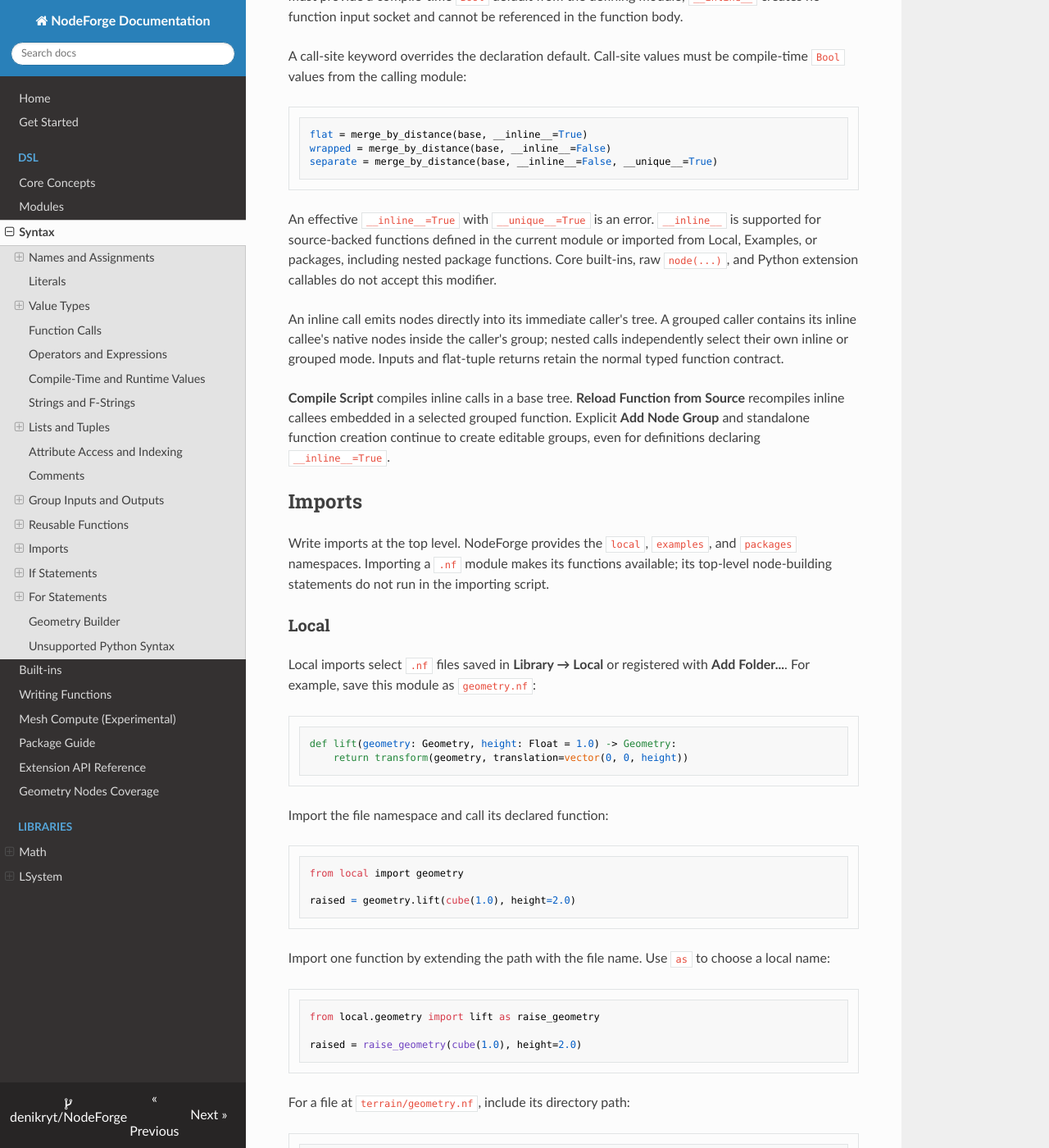
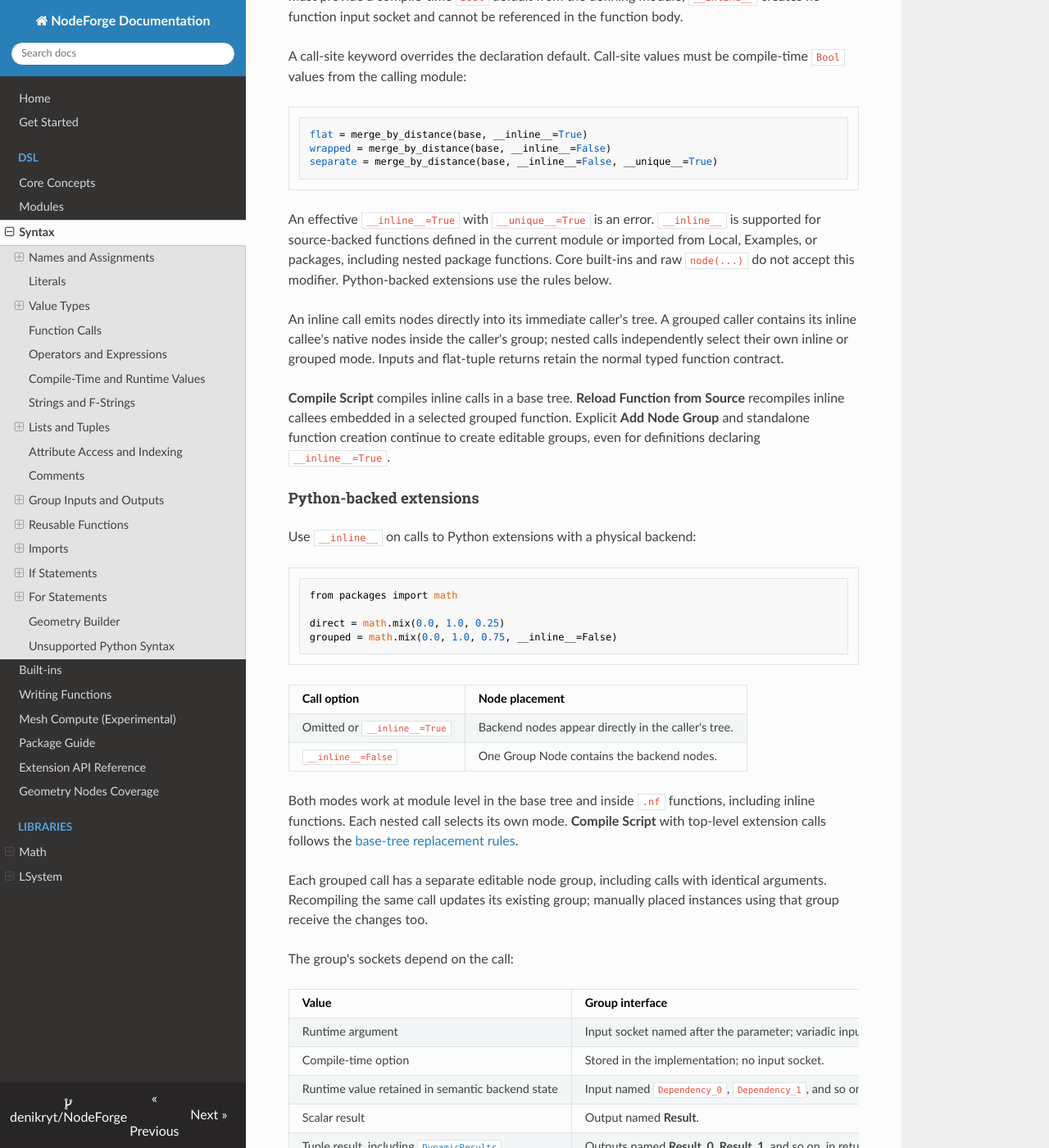
Before and after one commit to denikryt/NodeForge, an MkDocs documentation site: the page built from docs/SYNTAX.md, in a window 1280 px wide and 1400 px high, scrolled down 11916 px. Shown: the whole window at 82% size. Built offline with MkDocs 1.6.1, drawn with Linux system fonts in a browser that asks for light colours; nearby versions of some CDN libraries; some of the changed text lies outside the part shown.

Commit message:
docs update

````diff
--- a/docs/SYNTAX.md
+++ b/docs/SYNTAX.md
@@ -436,11 +436,43 @@ wrapped = merge_by_distance(base, __inline__=False)
 separate = merge_by_distance(base, __inline__=False, __unique__=True)
 ```
 
-An effective `__inline__=True` with `__unique__=True` is an error. `__inline__` is supported for source-backed functions defined in the current module or imported from Local, Examples, or packages, including nested package functions. Core built-ins, raw `node(...)`, and Python extension callables do not accept this modifier.
+An effective `__inline__=True` with `__unique__=True` is an error. `__inline__` is supported for source-backed functions defined in the current module or imported from Local, Examples, or packages, including nested package functions. Core built-ins and raw `node(...)` do not accept this modifier. Python-backed extensions use the rules below.
 
 An inline call emits nodes directly into its immediate caller's tree. A grouped caller contains its inline callee's native nodes inside the caller's group; nested calls independently select their own inline or grouped mode. Inputs and flat-tuple returns retain the normal typed function contract.
 
 **Compile Script** compiles inline calls in a base tree. **Reload Function from Source** recompiles inline callees embedded in a selected grouped function. Explicit **Add Node Group** and standalone function creation continue to create editable groups, even for definitions declaring `__inline__=True`.
+
+#### Python-backed extensions
+
+Use `__inline__` on calls to Python extensions with a physical backend:
+
+```python
+from packages import math
+
+direct = math.mix(0.0, 1.0, 0.25)
+grouped = math.mix(0.0, 1.0, 0.75, __inline__=False)
+```
+
+| Call option | Node placement |
+| --- | --- |
+| Omitted or `__inline__=True` | Backend nodes appear directly in the caller's tree. |
+| `__inline__=False` | One Group Node contains the backend nodes. |
+
+Both modes work at module level in the base tree and inside `.nf` functions, including inline functions. Each nested call selects its own mode. **Compile Script** with top-level extension calls follows the [base-tree replacement rules](MODULES.md#compose-the-base-tree).
+
+Each grouped call has a separate editable node group, including calls with identical arguments. Recompiling the same call updates its existing group; manually placed instances using that group receive the changes too.
+
+The group's sockets depend on the call:
+
+| Value | Group interface |
+| --- | --- |
+| Runtime argument | Input socket named after the parameter; variadic inputs use names such as `values_0`, `values_1`. |
+| Compile-time option | Stored in the implementation; no input socket. |
+| Runtime value retained in semantic backend state | Input named `Dependency_0`, `Dependency_1`, and so on. |
+| Scalar result | Output named **Result**. |
+| Tuple result, including [`DynamicResults`](EXTENSION_API.md#invocation-dependent-results) | Outputs named **Result_0**, **Result_1**, and so on, in return order. |
+
+Pass a compile-time `Bool` for `__inline__`. Python extensions reject `__unique__`, including `__unique__=False`. Semantic-only extensions produce records or lists and accept neither modifier.
 
 ## Imports
 
````
Also changed, not shown: docs/EXTENSION_API.md (+5 -5 lines).
